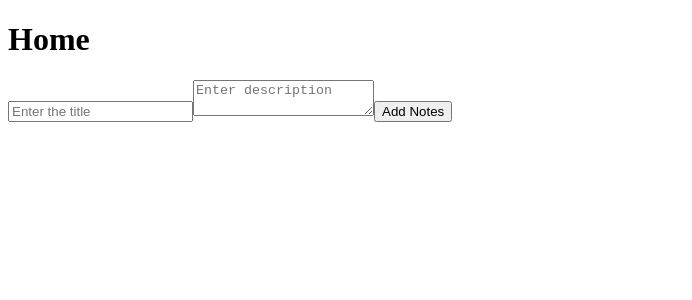
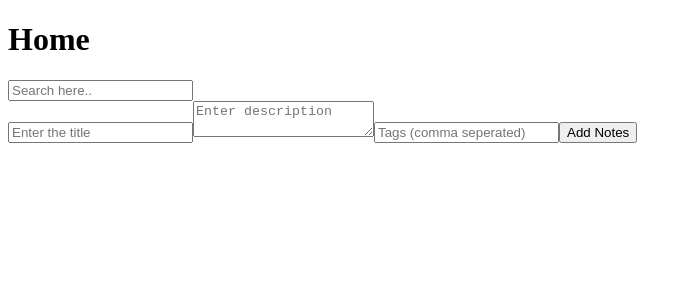
Before and after one commit to anantharjun672001-a11y/notes_app, a React (Vite) app: page / in a window 1280 px wide. Shown: the top 300 px of the page, without its empty margins (0-692 px from the left). Built offline with nearby package versions, Linux system fonts and the light colour scheme.

Commit message:
basic tagFilter setted

```diff
--- a/src/components/NoteForm.jsx
+++ b/src/components/NoteForm.jsx
@@ -3,6 +3,7 @@ import React, { useState } from 'react';
 const NoteForm = ({setNotes}) => {
     const[title,setTitle]=useState("");
     const[ description,setDescription]=useState("");
+    const[tags,setTags] = useState("");
 
     const handleAddNote = () => {
         if(!title) return;
@@ -10,6 +11,10 @@ const NoteForm = ({setNotes}) => {
             id: Date.now(),
             title: title,
             description:  description,
+            tags:tags
+                .split(",")
+                .map(t=>t.trim())
+                .filter(Boolean),
             pinned: false,
             archived: false,
             trashed: false
@@ -17,6 +22,7 @@ const NoteForm = ({setNotes}) => {
         setNotes(prevNotes=>[...prevNotes,newNote]);
         setTitle("");
         setDescription("");
+        setTags("");
 
     };
     return (
@@ -33,7 +39,12 @@ const NoteForm = ({setNotes}) => {
                 onChange={(e) => setDescription(e.target.value)}
                 placeholder="Enter description"
             />
-
+           <input
+                type='text'
+                value={tags}
+                onChange={(e)=>setTags(e.target.value)}
+                placeholder='Tags (comma seperated)'
+           />
             <button onClick={handleAddNote}>Add Notes</button>
         </div>
     );
--- a/src/pages/Home.jsx
+++ b/src/pages/Home.jsx
@@ -1,7 +1,10 @@
-import React from 'react';
+import React, { useState } from 'react';
 import NoteForm from "../components/NoteForm"
 
 const Home = ({notes,setNotes}) => {
+    const[search,setSearch] = useState("");
+    const[selectedTag,setSelectedTag] = useState("");
+
     const handlePin=(id)=>{
         setNotes(prevNotes=>
             prevNotes.map(note=>
@@ -29,10 +32,22 @@ const Home = ({notes,setNotes}) => {
     return (
         <div>
             <h1>Home</h1>
+            <input
+                type='text'
+                placeholder='Search here..'
+                value={search}
+                onChange={(e)=>setSearch(e.target.value)}
+            />
+
             <NoteForm  setNotes={setNotes}/>
 
             {notes
              .filter(note => !note.archived && !note.trashed)
+             .filter(note => !selectedTag || note.tags ?.includes(selectedTag))
+             .filter(note =>
+                note.title.toLowerCase().includes(search.toLowerCase()) ||
+                note.description.toLowerCase().includes(search.toLowerCase())
+             )
              .slice()
              .sort((a, b) => b.pinned - a.pinned)
              .map((note)=>{
@@ -40,6 +55,16 @@ const Home = ({notes,setNotes}) => {
                     <div key={note.id}>
                         <p>{note.title}</p>
                         <p>{note.description}</p>
+                         <div>
+                            {note.tags?.map(tag => (
+                            <button
+                                key={tag}
+                                onClick={() => setSelectedTag(tag)}
+                            >
+                                #{tag}
+                            </button>
+                            ))}
+                        </div>
                         <button onClick={()=>handlePin(note.id)}>
                             {note.pinned ? "Unpin" : "Pin"}
                         </button>
@@ -49,6 +74,11 @@ const Home = ({notes,setNotes}) => {
                         <button onClick={()=>handleTrash(note.id)}>
                             Delete
                         </button>
+                        {selectedTag && (
+                        <button onClick={() => setSelectedTag("")}>
+                            Clear Tag Filter
+                        </button>
+                        )}
                     </div>
                 )
             })
```
